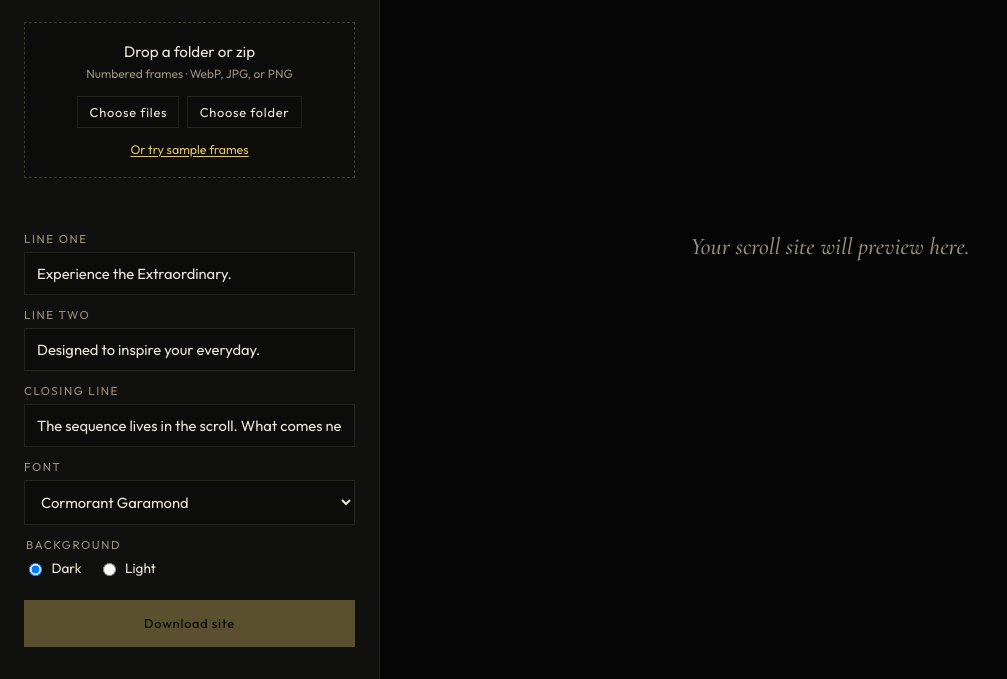
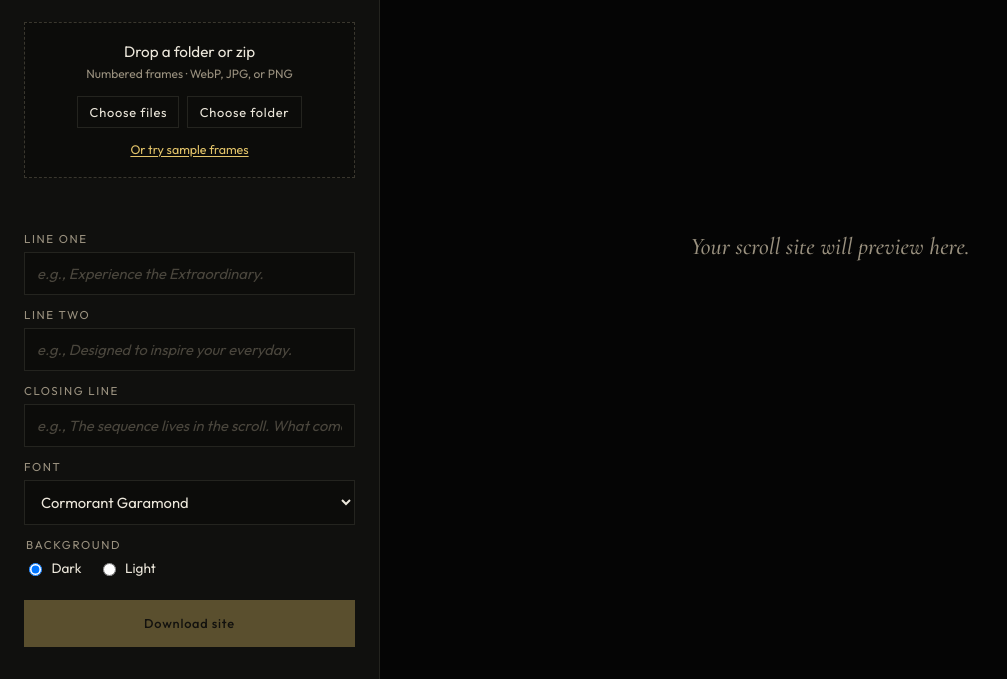
Before and after one commit to Atim-01/Image-Sequence-Generator, a website with bundled scripts: page public/index.html in a window 1280 px wide. Shown: the part 186-865 px from the top of the page, without its empty margins (0-1007 px from the left). Built offline with nearby package versions, Linux system fonts and the light colour scheme.

Commit message:
style(studio): improve input placeholder styling and UX
- Replace hardcoded input values with placeholder text for better UX
- Add dedicated styles for input placeholders with gold color scheme
- Set placeholder opacity to 1 for consistent visibility
- Apply italic font style to placeholder text for visual distinction
- Update three caption inputs to use example placeholder text instead of default values

```diff
--- a/public/css/studio.css
+++ b/public/css/studio.css
@@ -187,6 +187,12 @@ body {
   outline: 1px solid var(--gold);
 }
 
+.field input::placeholder {
+  color: #4a463d;
+  opacity: 1;
+  font-style: italic;
+}
+
 .theme {
   margin: 0;
   padding: 0;
--- a/public/index.html
+++ b/public/index.html
@@ -78,7 +78,7 @@
                 id="caption-a"
                 type="text"
                 maxlength="80"
-                value="Experience the Extraordinary."
+                placeholder="e.g., Experience the Extraordinary."
               />
             </label>
             <label class="field">
@@ -87,7 +87,7 @@
                 id="caption-b"
                 type="text"
                 maxlength="80"
-                value="Designed to inspire your everyday."
+                placeholder="e.g., Designed to inspire your everyday."
               />
             </label>
             <label class="field">
@@ -96,7 +96,7 @@
                 id="caption-after"
                 type="text"
                 maxlength="100"
-                value="The sequence lives in the scroll. What comes next is yours."
+                placeholder="e.g., The sequence lives in the scroll. What comes next is yours."
               />
             </label>
             <label class="field">
```
